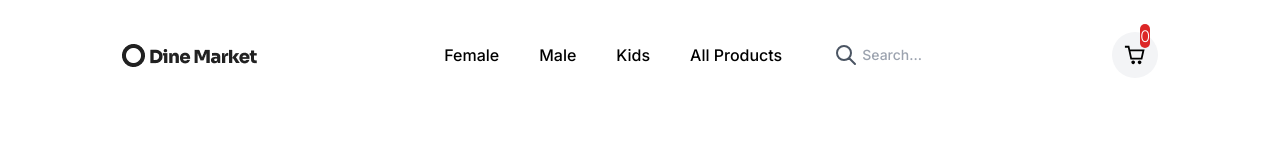
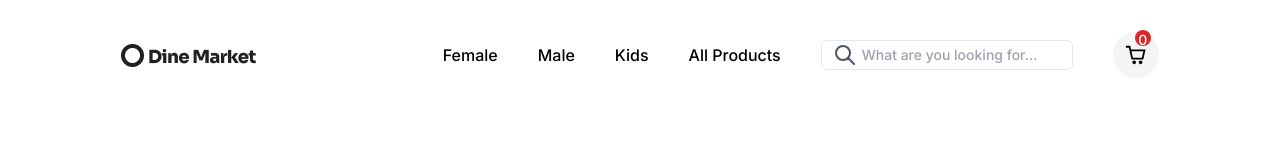
Before and after one commit to aus1st/hackathon01, a Next.js app: page / in a window 1280 px wide. Shown: the top 160 px of the page. Built offline with nearby package versions, Linux system fonts and the light colour scheme.

Commit message:
cart item qty

```diff
--- a/src/app/components/Nav.tsx
+++ b/src/app/components/Nav.tsx
@@ -26,13 +26,15 @@ const Nav = () => {
             <path d="M21 21l-6-6m2-5a7 7 0 11-14 0 7 7 0 0114 0z"></path></svg>
         </button>
       </span>
-      <input type="search" name="q" className="py-2 text-sm text-white rounded-md pl-10 focus:outline-none outline-dotted focus:bg-white focus:text-gray-900" placeholder="Search..." />
+      <input type="search" name="q" className="py-1 text-sm text-white rounded-md pl-10 focus:outline-none border focus:bg-white focus:text-gray-900" placeholder="What are you looking for..." />
         </div>
             </li>
             <li>
                 <div className="p-3 relative bg-gray-100 rounded-full hover:scale-125 duration-300">
                 <svg stroke="currentColor" fill="none" stroke-width="0" viewBox="0 0 24 24" height="22" width="22" xmlns="http://www.w3.org/2000/svg"><path fill-rule="evenodd" clip-rule="evenodd" d="M5.79166 2H1V4H4.2184L6.9872 16.6776H7V17H20V16.7519L22.1932 7.09095L22.5308 6H6.6552L6.08485 3.38852L5.79166 2ZM19.9869 8H7.092L8.62081 15H18.3978L19.9869 8Z" fill="currentColor"></path><path d="M10 22C11.1046 22 12 21.1046 12 20C12 18.8954 11.1046 18 10 18C8.89543 18 8 18.8954 8 20C8 21.1046 8.89543 22 10 22Z" fill="currentColor"></path><path d="M19 20C19 21.1046 18.1046 22 17 22C15.8954 22 15 21.1046 15 20C15 18.8954 15.8954 18 17 18C18.1046 18 19 18.8954 19 20Z" fill="currentColor"></path></svg>
-                <span className='bg-red-600 text-white font-light rounded-full shrink-0 absolute right-2 -top-2'>0</span>
+
+                {/* item qty */}
+                <span className='bg-red-600 h-4 w-4 text-white text-sm rounded-full text-center shrink-0 absolute right-2 -top-0.5'>0</span>
                 </div>
 
             </li>
```
